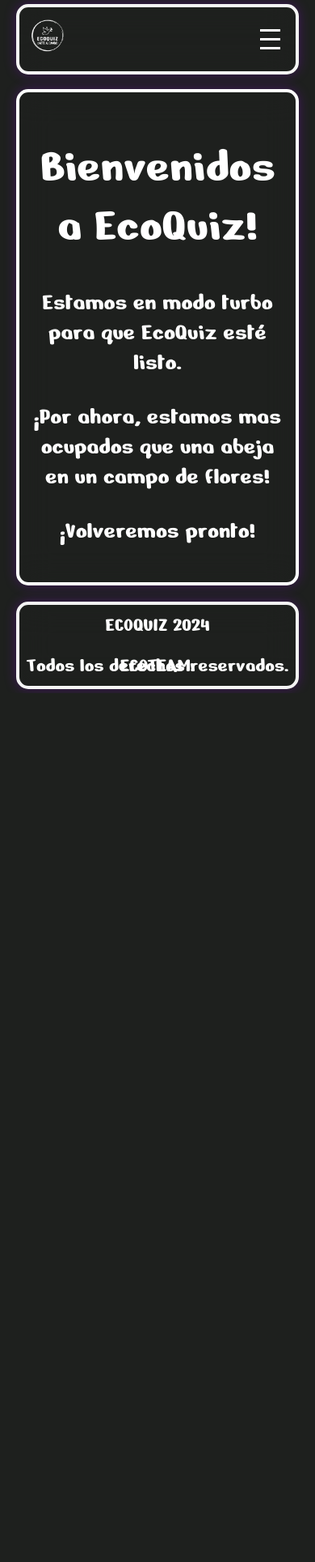
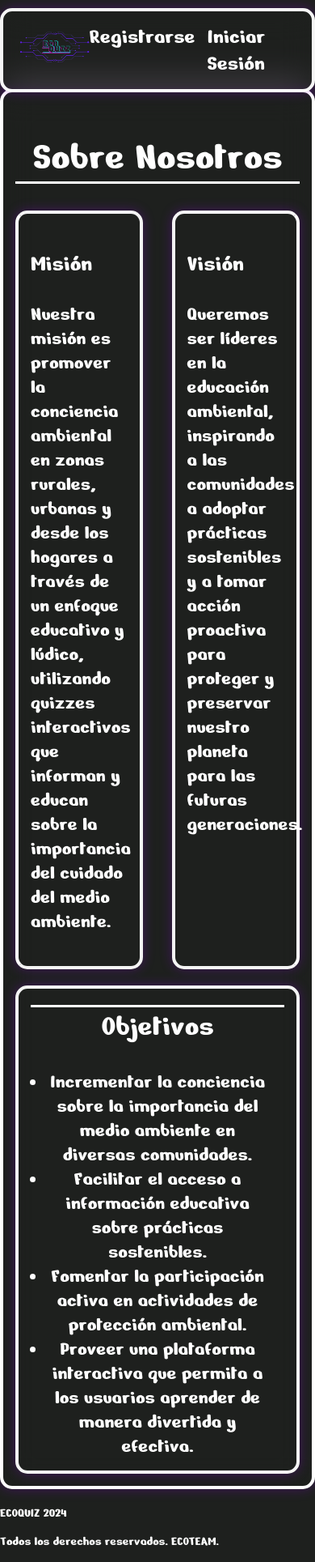
Before and after one commit to Ferp10/ecoquiz, a Flask app: page /about in a window 390 px wide. Shown: the whole page at 81% size. Before the commit the page ends 856 px from the top, so only its background shows below. Run offline with Flask 3, Linux system fonts and the light colour scheme; some web fonts are replaced.

Commit message:
New contenido (#2)
* nuevo diseño de todas las paginas

* new mejora del diseño, cambio de logo, api de huella, y pag  about

```diff
--- a/app/static/css/styles.css
+++ b/app/static/css/styles.css
@@ -33,13 +33,72 @@ body {
     border-radius: 15px;
     text-align: center;
     font-weight: 800;
-    font-size: 30px;
+
+    font-size: 25px;
+
+
 }
 
 h1 {
     text-align: center;
     font-weight: 400;
+
+    border-bottom: solid;
 }
+
+h2 {
+    border-top: solid;
+    margin-top: 5px;
+}
+
+.info-container {
+    display: flex;
+    justify-content: space-between;
+    margin: 20px 0;
+    text-align: center;
+    font-weight: 800;
+    font-size: 25px;
+}
+
+.info-box {
+    width: 45%;
+    background: transparent;
+    border: 4px solid rgba(255, 255, 255, 0.955);
+    backdrop-filter: blur(20px);
+    box-shadow: 0 0 15px rgba(147, 6, 235, 0.3);
+    border-radius: 15px;
+    padding: 15px;
+    text-align: left;
+}
+
+.mission {
+    border-left: 4px solid #fff;
+}
+
+.vision {
+    border-right: 4px solid #fff;
+}
+
+.objectives {
+    width: 100%;
+    background: transparent;
+    border: 4px solid rgba(255, 255, 255, 0.955);
+    backdrop-filter: blur(20px);
+    box-shadow: 0 0 15px rgba(147, 6, 235, 0.3);
+    border-radius: 15px;
+    padding: 15px;
+    margin-top: 20px;
+
+    font-size: 25px;
+
+}
+
+.objectives ul {
+    list-style-type: disc;
+    margin: 0;
+    padding: 0 20px;
+}
+
 
 .categories {
     margin-bottom: 20px;
@@ -48,7 +107,9 @@ h1 {
 
 .categories button {
     margin: 5px;
-    padding: 10px 20px;
+
+    padding: 10px 10px;
+
     font-size: 25px;
     cursor: pointer;
     background-color: #3C3D37;
@@ -136,8 +197,10 @@ h1 {
     transition: background-color 0.3s ease;
     text-align: center;
     border-radius: 10px;
-    font-size: 30px;
-    font-weight: 800;
+
+    font-size: 28px;
+    font-weight: 400;
+
 }
 
 /* Estilos para respuestas */
@@ -188,7 +251,8 @@ h1 {
 }
 
 #exit-button, #select-category-button {
-    padding: 10px 20px;
+    padding: 10px 10px;
+
     font-size: 30px;
     cursor: pointer;
     background-color: #3C3D37;
@@ -247,7 +311,8 @@ form {
 
 .btn {
     align-items: center;
-    margin: 35px 15px 0;
+    margin: 15px 15px 0;
+
     padding: 10px 20px;
     font-size: 24px;
     border-radius: 10px;
@@ -294,30 +359,138 @@ button.login-btn {
     color: #fff;
     cursor: pointer;
     transition: background-color 0.3s ease;
-    font-size: 30px;
+
+    font-size: 28px;
+
 }
 
 button.login-btn:hover {
     background-color: #9606eb;;
 }
 
+
 /*estillos del pie de pagina*/
 footer {
     max-width: 854px;
-    margin:15px auto 10px;
+    margin:15px auto 15px;
+/*estillos del pie de pagina*/
+footer {
+
     padding: 0;
     background: transparent;
     border: 4px solid rgba(255, 255, 255, 0.955);
     backdrop-filter: blur(20px);
     box-shadow: 0 0 15px rgba(147, 6, 235, 0.3);
     border-radius: 15px;
+
+
     display: flex;
     justify-content: space-between;
     align-items: center;
     font-size: 25px;
     text-align: center;
     flex-direction: column;
-    line-height: 0;
+
+    line-height: 0.8;
+}
+
+/*estilos para dispositivos mobiles*/
+@media (max-width: 768px) {
+    .menu {
+        margin: 10px 20px;
+        padding: 15px 15px;
+        font-size: 18px;
+    }
+
+    .menu .nav-links {
+        display: none;
+        flex-direction: column;
+        position: absolute;
+        top: 85px;
+        left: 0;
+        right: 0;
+        background-color: #1E201E;
+        border: 4px solid rgb(255, 255, 255);
+        backdrop-filter: blur(20px);
+        box-shadow: 0 0 15px rgba(147, 6, 235, 0.3);
+        padding: 10px;
+        margin-left: 55%;
+        border-radius: 10px;
+        z-index: 1002;
+        align-items: center;
+    }
+
+    .menu .nav-links.responsive {
+        display: flex;
+    }
+
+    .hamburger {
+        display: flex;
+    }
+
+    .menu-container {
+        padding: 0;
+    }
+
+    .container {
+        margin-left: 20px;
+        margin-right: 20px;
+        font-size: 18px;
+    }
+
+
+    #question-container{
+        font-size: 16px;
+    }
+
+    #exit-button, #select-category-button{
+        font-size: 16px;
+    }
+
+    .categories button {
+        margin-top: 20px;
+        font-size: 16px;
+    }
+
+    #choices button {
+        width: 90% !important;
+        height: auto !important;
+        font-size: 20px !important;
+        padding: 5px !important;
+    }
+
+    .wrapper {
+        margin: 110px 0 25px;
+        padding: 15px;
+        margin-left: 20px;
+        margin-right: 20px;
+        font-size: 20px;
+    }
+
+
+    .input-box input {
+        font-size: 18px;
+    }
+
+    .eco-test {
+        font-size: 16px;
+
+    }
+
+    .eco-btn {
+        font-size: 18px;
+    }
+
+    .info-container {
+        font-size: 18px;
+    }
+
+    footer {
+        margin: 0 20px 10px;
+        flex-direction: column-reverse;
+        text-align: center;
+        font-size: 16px;
+
 }
 
 /*estilos para dispositivos mobiles*/
@@ -388,6 +561,6 @@ footer {
         margin: 5px 20px;
         flex-direction: column;
         text-align: center;
-        line-height: 0;
+
     }
 }
--- a/app/templates/about.html
+++ b/app/templates/about.html
@@ -3,11 +3,14 @@
   <head>
     <meta charset="UTF-8" />
     <meta name="viewport" content="width=device-width, initial-scale=1.0" />
-    <title>Inicio</title>
+    <title>Sobre Nosotros</title>
     <link
       rel="stylesheet"
       href="{{ url_for('static', filename='css/styles.css') }}"
     />
+  </head>
+  <body>
+
     <link
       href="https://fonts.googleapis.com/css2?family=Bungee+Inline&display=swap"
       rel="stylesheet"
@@ -38,12 +41,53 @@
     </div>
 
     <div class="container">
-      <h1>Bienvenidos a EcoQuiz!</h1>
-      <p>Estamos en modo turbo para que EcoQuiz esté listo.</p>
-      <p>
-        ¡Por ahora, estamos mas ocupados que una abeja en un campo de flores!
-      </p>
-      <p>¡Volveremos pronto!</p>
+
+      <h1>Sobre Nosotros</h1>
+
+      <div class="info-container">
+        <div class="info-box mission">
+          <h3>Misión</h3>
+          <p>
+            Nuestra misión es promover la conciencia ambiental en zonas rurales,
+            urbanas y desde los hogares a través de un enfoque educativo y
+            lúdico, utilizando quizzes interactivos que informan y educan sobre
+            la importancia del cuidado del medio ambiente.
+          </p>
+        </div>
+
+        <div class="info-box vision">
+          <h3>Visión</h3>
+          <p>
+            Queremos ser líderes en la educación ambiental, inspirando a las
+            comunidades a adoptar prácticas sostenibles y a tomar acción
+            proactiva para proteger y preservar nuestro planeta para las futuras
+            generaciones.
+          </p>
+        </div>
+      </div>
+
+      <div class="objectives">
+        <h2>Objetivos</h2>
+        <ul>
+          <li>
+            Incrementar la conciencia sobre la importancia del medio ambiente en
+            diversas comunidades.
+          </li>
+          <li>
+            Facilitar el acceso a información educativa sobre prácticas
+            sostenibles.
+          </li>
+          <li>
+            Fomentar la participación activa en actividades de protección
+            ambiental.
+          </li>
+          <li>
+            Proveer una plataforma interactiva que permita a los usuarios
+            aprender de manera divertida y efectiva.
+          </li>
+        </ul>
+      </div>
+
     </div>
 
     <footer>
```
Also changed, not shown: app/templates/index.html (+13 -0 lines), app/static/img/background.png (deleted), app/static/img/logo.png.
